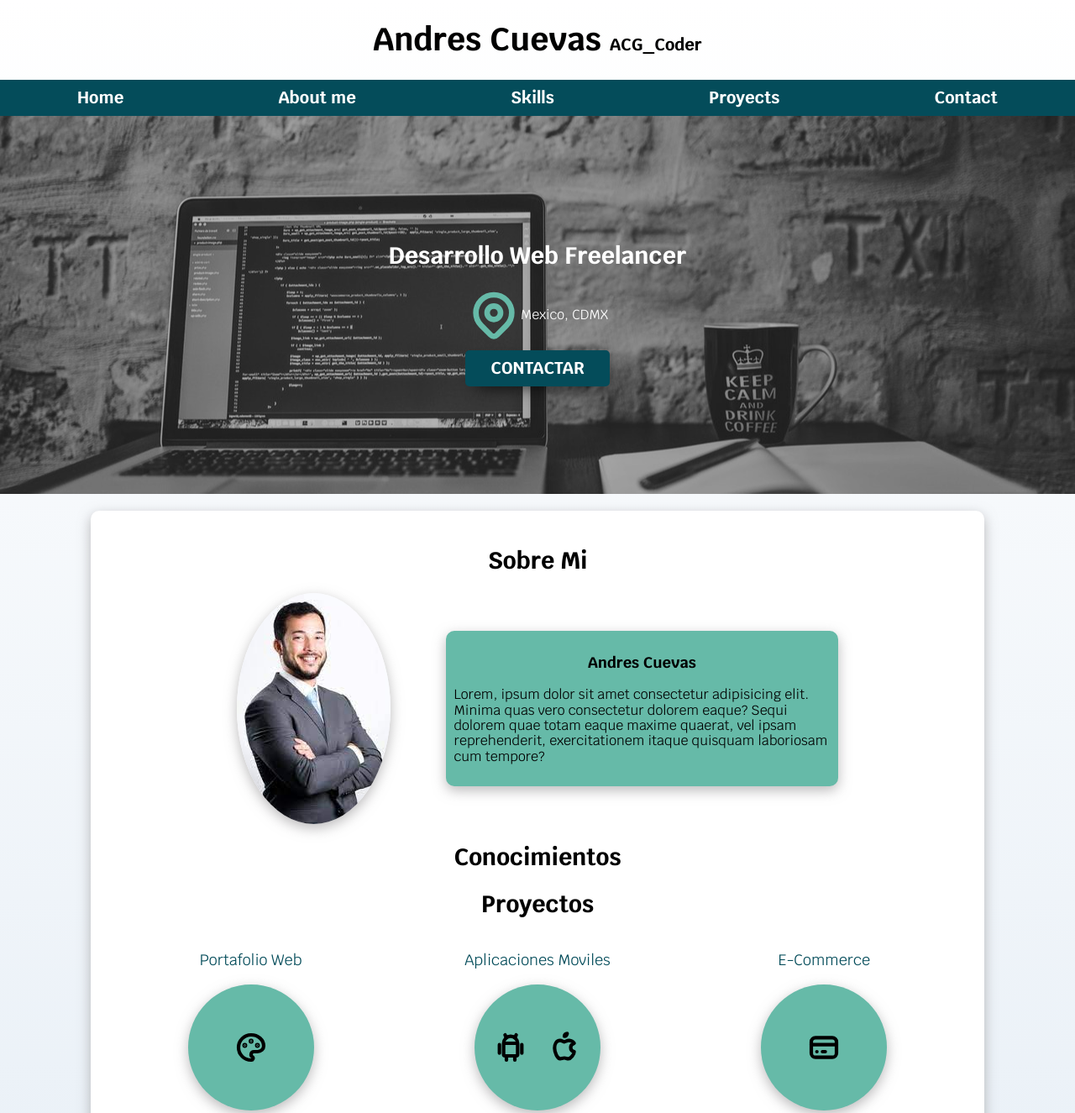
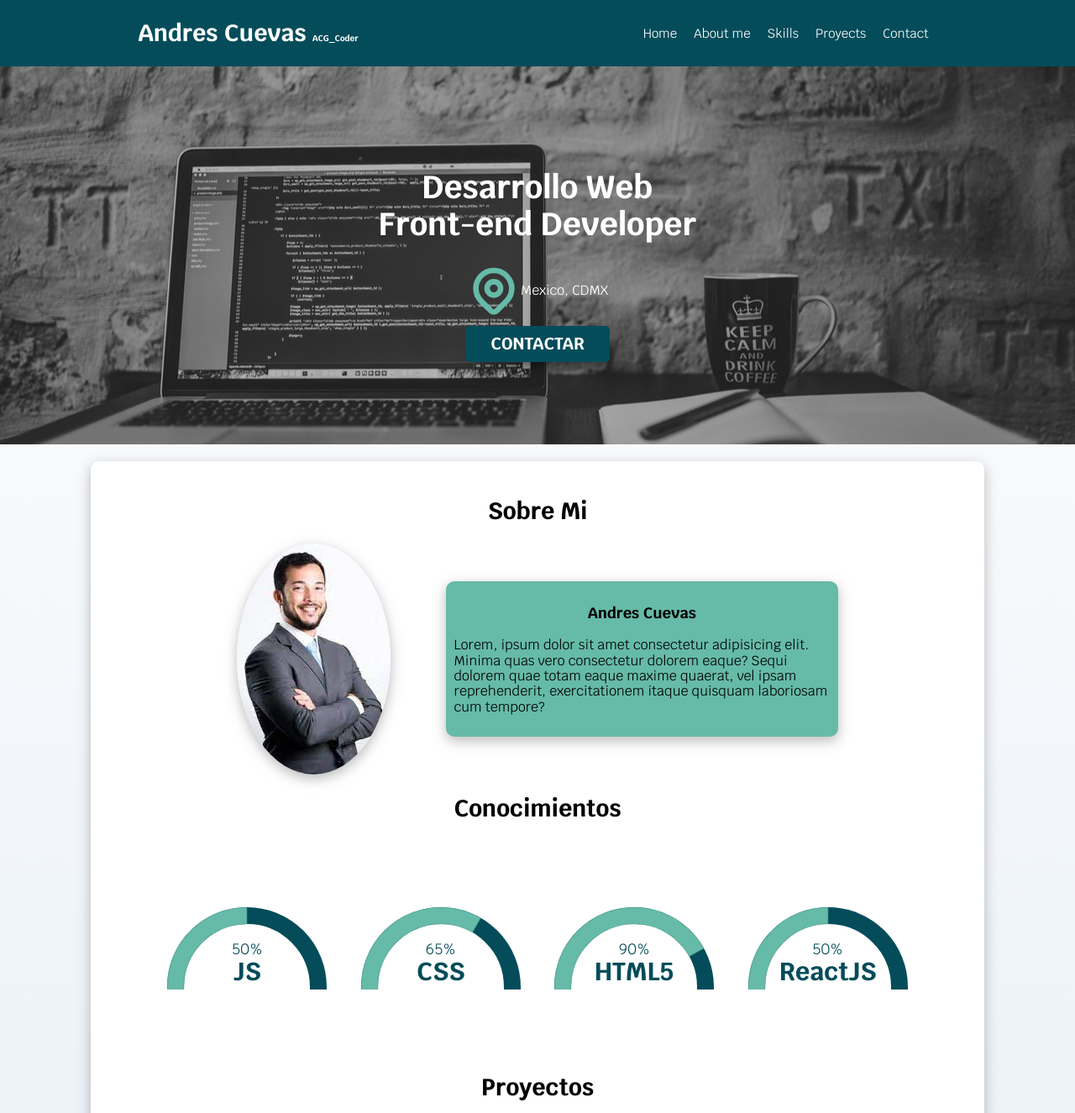
Before and after one commit to PsyACG49/freelancer, a plain HTML site: page index.html in a window 1280 px wide. Shown: the top 1325 px of the page at 84% size. Drawn offline with Linux system fonts and the light colour scheme.

Commit message:
terminacion seccion skills

```diff
--- a/index.html
+++ b/index.html
@@ -17,10 +17,9 @@
 
 <body>
     <header>
-        <h1 class="titulo">Andres Cuevas <span>ACG_Coder</span></h1>
-    </header>
         <div class="nav-bg">
-        <nav class="navegacion-principal contenedor">
+            <h2 class="titulo">Andres Cuevas <span>ACG_Coder</span></h2>
+            <nav class="navegacion-principal">
                 <a href="#">Home</a>
                 <a href="#">About me</a>
                 <a href="#">Skills</a>
@@ -28,10 +27,12 @@
                 <a href="#">Contact</a>
             </nav>
         </div>
+    </header>
+
 
     <section class="hero">
         <div class="contenedor-hero">
-            <h2 class="titulo">Desarrollo Web Freelancer</h2>
+            <h1 class="titulo">Desarrollo Web<br> Front-end Developer</h1>
             <div class="ubicacion">
                 <svg xmlns="http://www.w3.org/2000/svg" class="icon icon-tabler icon-tabler-map-pin" width="64" height="64"
                     viewBox="0 0 24 24" stroke-width="2.5" stroke="#66baa8" fill="none" stroke-linecap="round"
@@ -60,7 +61,41 @@
             </div>
         </section>
         <section>
-            <h2>Conocimientos</h2>
+            <h2 class="title-skills" >Conocimientos</h2>
+            <div class="skills">
+                <div class="contenedor-progres">
+                    <div class="progress prop">
+                        <div class="circulo c1">
+                        </div>
+                        <p>50%</p>
+                        <h3>JS</h3>
+                    </div>
+                </div>
+                <div class="contenedor-progres">
+                    <div class="progress prop">
+                        <div class="circulo c2">
+                        </div>
+                        <p>65%</p>
+                        <h3>CSS</h3>
+                    </div>
+                </div>
+                <div class="contenedor-progres">
+                    <div class="progress prop">
+                        <div class="circulo c3">
+                        </div>
+                        <p>90%</p>
+                        <h3>HTML5</h3>
+                    </div>
+                </div>
+                <div class="contenedor-progres">
+                    <div class="progress prop">
+                        <div class="circulo c4">
+                        </div>
+                        <p>50%</p>
+                        <h3>ReactJS</h3>
+                    </div>
+                </div>
+            </div>
         </section>
         <section>
             <h2>Proyectos</h2>
--- a/styles/style.css
+++ b/styles/style.css
@@ -4,6 +4,9 @@
   --primario: #66baa8;
   --secundario: #044c5a;
   --gris: #352b48;
+
+  --border-fondo: 20px solid #044c5a;
+  --border:20px solid #66baa8;
 }
 
 html {
@@ -34,8 +37,14 @@ h3 {
   text-align: center;
 }
 
-.titulo span {
-  font-size: 2rem;
+.titulo{
+
+  color: var(--blanco);
+}
+
+.titulo span{
+  font-size: 1rem;
+  color: var(--blanco);
 }
 
 .contenedor {
@@ -73,7 +82,12 @@ h3 {
 
 .nav-bg {
   background-color: var(--secundario);
+  display: flex;
+  justify-content: space-around;
+  align-items: center;
+  margin: 0 auto;
 }
+
 
 .navegacion-principal {
   display: flex;
@@ -82,6 +96,16 @@ h3 {
 
 @media (max-width: 768px) {
   /*medida estandar para tablets*/
+
+  .nav-bg{
+    display: block;
+  }
+
+  .nav-bg h2{
+    margin: 0 auto 1rem auto;
+    padding-top: 1rem;
+  }
+
   .navegacion-principal {
     flex-direction: column;
     text-align: center;
@@ -90,14 +114,14 @@ h3 {
   .boton {
     width: 80%;
     text-align: center;
+
   }
 }
 
 .navegacion-principal a {
   color: var(--blanco);
   text-decoration: none;
-  font-size: 2rem;
-  font-weight: bold;
+  font-size: 1.5rem;
   padding: 1rem;
 }
 
@@ -133,7 +157,7 @@ h3 {
   align-items: center;
 }
 
-.contenedor-hero h2,
+.contenedor-hero h1,
 .contenedor-hero p {
   color: var(--blanco);
 }
@@ -201,6 +225,106 @@ h3 {
 
 }
 
+.title-skills{
+  margin-bottom: 0;
+}
+
+.skills{
+  overflow: hidden;
+  width: 90%;
+  margin: auto;
+  display: flex;
+  margin-bottom: 10rem;
+  flex-wrap: wrap;
+}
+
+.contenedor-progres{
+  height: 200px;
+  width: 200px;
+  overflow: hidden;
+  margin: auto auto;
+
+}
+
+.contenedor-progres .progress{
+  margin: 102px auto;
+  border-radius: 50%;
+  height: 150px;
+  width: 150px;
+  border-left: var(--border);
+  border-right: var(--border);
+  border-top: var(--border);
+  border-bottom: 25px solid transparent;
+  position: relative;
+  color: var(--secundario);
+  text-align: center;
+}
+
+.contenedor-progres .prop{
+  border: var(--border-fondo);
+}
+
+.progress h3{
+  margin: auto;
+  font-size: 3rem;
+}
+
+.progress p{
+  margin: 2rem auto 0 auto;
+  font-size: 1.8rem;
+}
+
+.progress .circulo{
+  border-radius: 50%;
+  height: 100%;
+  width: 100%;
+  position: absolute;
+  top: -20px;
+  left: -20px;
+  transform: rotate(-135deg);
+  border-top: var(--border);
+  border-left: var(--border);
+  border-right: 20px solid transparent;
+  border-bottom: 20px solid transparent;
+  animation-delay: 1s;
+}
+
+.c1{
+  animation: rotar1 1s linear forwards;
+}
+
+.c2{
+  animation: rotar2 1s linear forwards;
+}
+
+.c3{
+  animation: rotar3 1s linear forwards;
+}
+
+.c4{
+  animation: rotar1 1s linear forwards;
+}
+
+
+@keyframes rotar1 {
+  100%{
+    transform: rotate(-45deg);
+  }
+}
+
+@keyframes rotar2 {
+  100%{
+    transform: rotate(-15deg);
+  }
+}
+
+@keyframes rotar3 {
+  100%{
+    transform: rotate(16deg);
+  }
+}
+
+
 .proyecto {
   display: flex;
   flex-direction: column;
@@ -227,7 +351,7 @@ h3 {
 }
 .formulario {
   background-color: var(--gris);
-  width: 40%;
+  width: 50%;
   margin: 0 auto;
   padding: 2rem;
   border-radius: 1rem;
```
Lines whose indentation alone changed are shown as unchanged.
